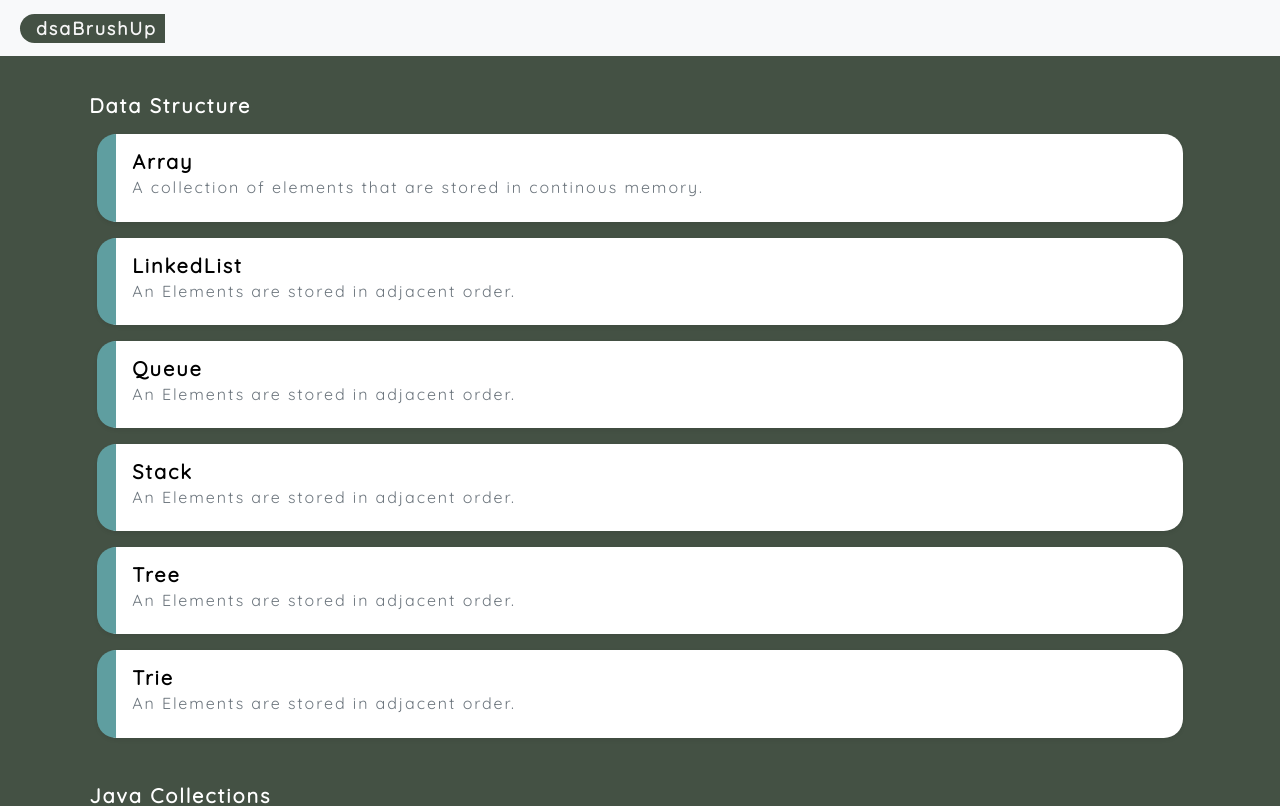
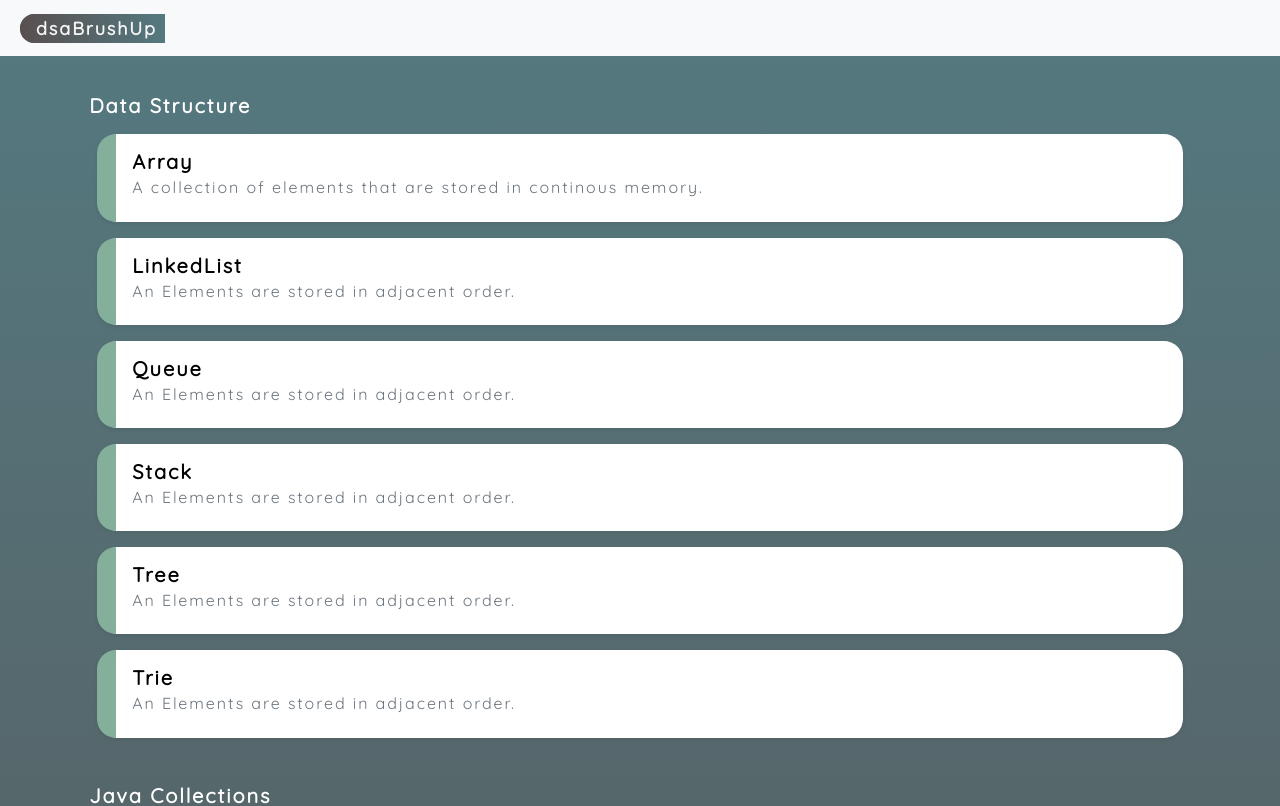
Before and after one commit to yousuf1997/DSA-Brushup-Site, an Angular app: page /content in a window 1280 px wide. Shown: the top 806 px of the page. Built offline with nearby package versions, Linux system fonts and the light colour scheme.

Commit message:
added gradient background

```diff
--- a/src/styles.scss
+++ b/src/styles.scss
@@ -1,8 +1,13 @@
 /* You can add global styles to this file, and also import other style files */
 @import url('https://fonts.googleapis.com/css2?family=Quicksand&display=swap');
 
-$base-background-color: #445144;
-
+// $base-background-color: #445144;
+$base-background-color1: #594F4F;
+$base-background-color2: #547980;
+$base-background-color3: #45ADA8;
+$base-background-color4: #9DE0AD;
+$base-background-color5: #E5FCC2 ;
+$base-background-color6: #83AF9B;
 .base-font{
     font-family: 'Quicksand', sans-serif;
     font-size: 1.2em;
@@ -14,7 +19,7 @@ $base-background-color: #445144;
 .high_lighted{
     font-family: 'Quicksand', sans-serif;
     color: whitesmoke;
-    background-color: $base-background-color;
+    background-color: $base-background-color1;
     display: inline;
     font-size: .9em;
     border-top-left-radius: 1.5rem;
@@ -23,11 +28,12 @@ $base-background-color: #445144;
     padding-left: 1rem;
     font-weight: lighter;
     padding-right: 0.5rem;
+    background-image: linear-gradient(to right, $base-background-color1 , $base-background-color2);
 }
 
 .card-customization {
     border-radius: 1em;
-    border-left-color: #5F9EA0;
+    border-left-color: $base-background-color6;
     border-left-width: 1em;
     border-top: 0em;
     border-right: 0em;
@@ -35,7 +41,8 @@ $base-background-color: #445144;
 }
 
 body{
-    background-color:$base-background-color;
+    background-image: linear-gradient($base-background-color2, $base-background-color1);
+    background-color: $base-background-color1;
 }
 
 .code-block{
```
